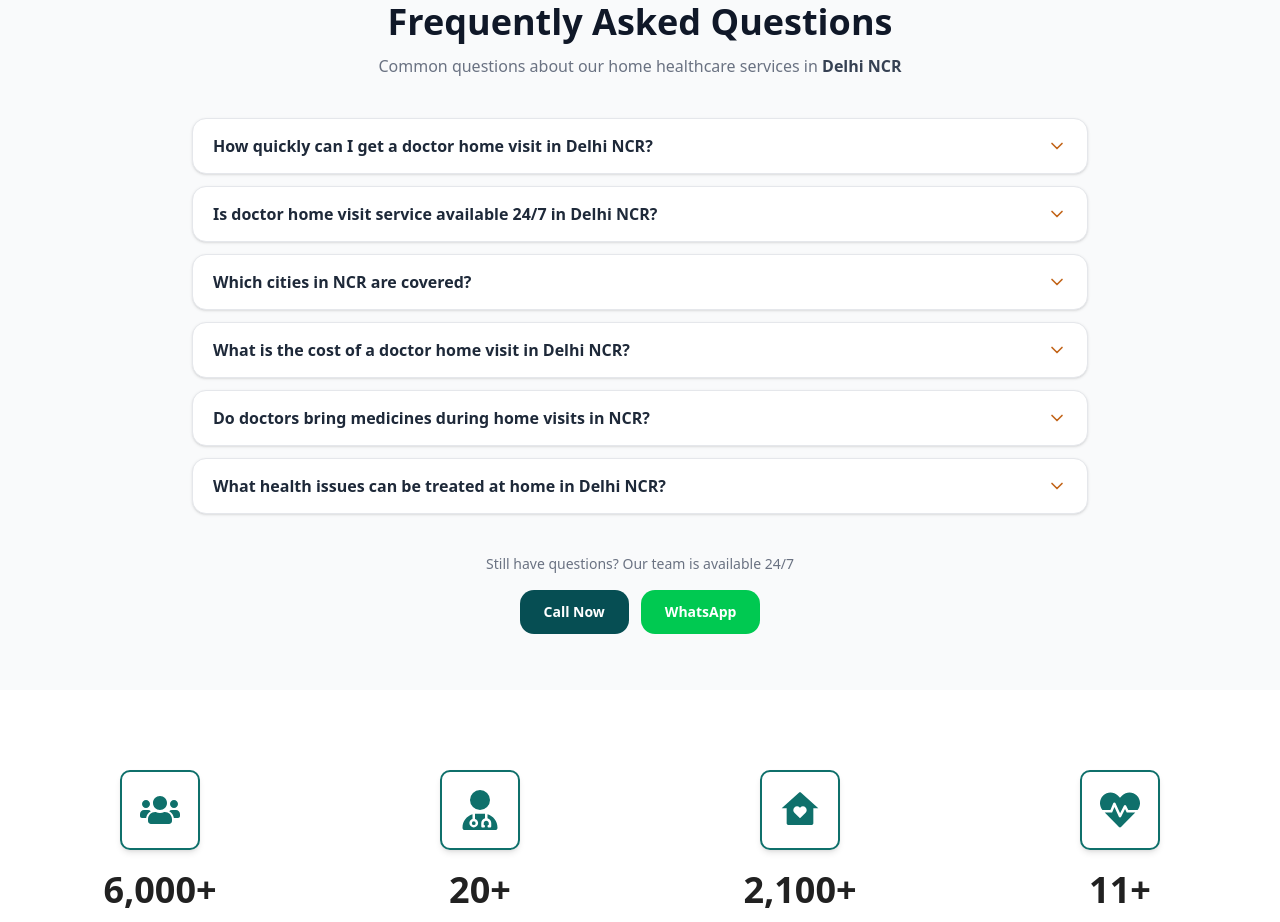
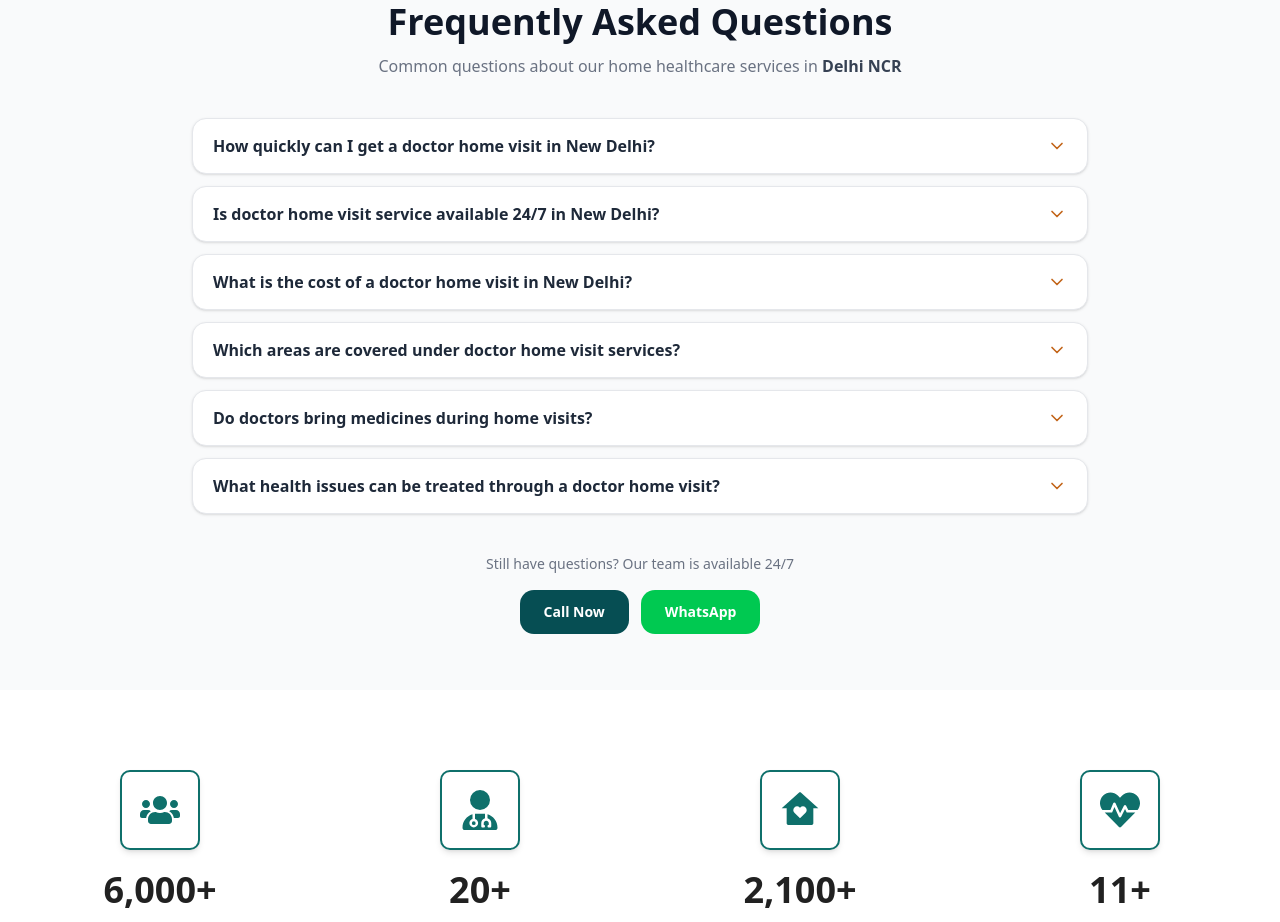
Before and after one commit to shrikant099/hospital-website, a Next.js app: page /about in a window 1280 px wide. Shown: the part 1920-2842 px from the top of the page. Built offline with nearby package versions, Linux system fonts and the light colour scheme.

Commit message:
remove delhi ncr page

```diff
--- a/src/data/homePageData.js
+++ b/src/data/homePageData.js
@@ -132,13 +132,13 @@ export const cities = [
     linkLabel: "View all services in Ghaziabad",
   },
   {
-    slug: "delhi-ncr",
-    name: "Delhi NCR",
+    slug: "new-delhi",
+    name: "New Delhi",
     badge: null,
     areas: "Delhi, Noida, Gurgaon, Ghaziabad, Faridabad & more",
     services: ["All 11 services", "Pan NCR"],
     extraCount: null,
-    linkLabel: "View NCR coverage",
+    linkLabel: "View coverage",
   },
 ];
 
@@ -205,15 +205,15 @@ export const reviews = [
 export const cityFAQs = {
   default: [
     {
-      q: "How quickly can I get a doctor home visit in Delhi NCR?",
+      q: "How quickly can I get a doctor home visit in New Delhi?",
       a: "In most cases, a doctor can reach your home within 15–30 minutes, depending on your location and availability.",
     },
     {
-      q: "Is doctor home visit service available 24/7 in Delhi NCR?",
+      q: "Is doctor home visit service available 24/7 in New Delhi?",
       a: "Yes, QuickHomeDoctor offers 24/7 doctor home visit services, including late nights, weekends, and emergencies.",
     },
     {
-      q: "What is the cost of a doctor home visit in Delhi NCR?",
+      q: "What is the cost of a doctor home visit in New Delhi?",
       a: "The cost depends on factors like location, type of consultation, and urgency. For exact pricing, please call us to confirm.",
     },
     {
@@ -338,21 +338,21 @@ export const cityFAQs = {
     },
   ],
 
-  "delhi-ncr": [
+  "new-delhi": [
     {
-      q: "How quickly can I get a doctor home visit in Delhi NCR?",
-      a: "In most cases, a doctor can reach your home within 15–30 minutes across Delhi NCR depending on your location.",
+      q: "How quickly can I get a doctor home visit in New Delhi?",
+      a: "In most cases, a doctor can reach your home within 15–30 minutes across New Delhi depending on your location.",
     },
     {
-      q: "Is doctor home visit service available 24/7 in Delhi NCR?",
-      a: "Yes, QuickHomeDoctor offers 24/7 doctor home visit services across all Delhi NCR cities including emergencies.",
+      q: "Is doctor home visit service available 24/7 in New Delhi?",
+      a: "Yes, QuickHomeDoctor offers 24/7 doctor home visit services across all New Delhi cities including emergencies.",
     },
     {
       q: "Which cities in NCR are covered?",
       a: "We cover Delhi, Noida, Gurgaon, Ghaziabad, Faridabad and surrounding NCR areas. Call to confirm coverage for your pincode.",
     },
     {
-      q: "What is the cost of a doctor home visit in Delhi NCR?",
+      q: "What is the cost of a doctor home visit in New Delhi?",
       a: "Charges depend on location, consultation type and urgency. Call us for transparent and accurate pricing.",
     },
     {
@@ -360,7 +360,7 @@ export const cityFAQs = {
       a: "Yes, our doctors carry basic medicines and equipment so treatment can begin immediately at your home.",
     },
     {
-      q: "What health issues can be treated at home in Delhi NCR?",
+      q: "What health issues can be treated at home in New Delhi?",
       a: "Fever, infections, elderly care, blood pressure, diabetes, wound care, post-surgery recovery and more — all handled at home across NCR.",
     },
   ],
```
